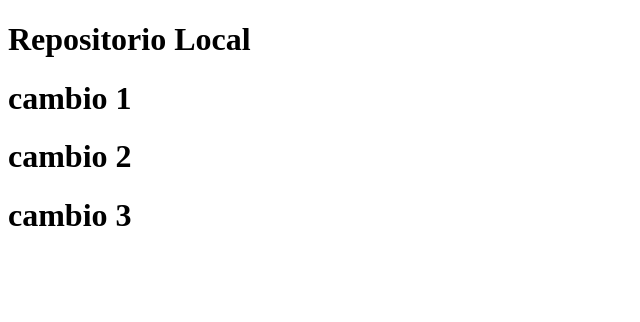
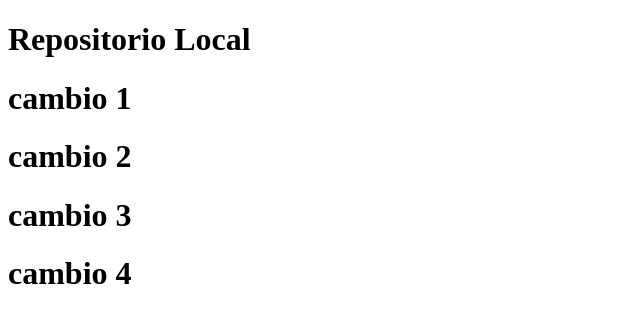
Before and after one commit to AdLau019/principal, a plain HTML site: page index.html in a window 1280 px wide. Shown: the whole page, without its empty margins (0-640 px from the left). Drawn offline with Linux system fonts and the light colour scheme.

Commit message:
Cambio 5

```diff
--- a/index.html
+++ b/index.html
@@ -11,5 +11,6 @@
     <h1>cambio 1</h1>
     <h1>cambio 2</h1>
     <h1>cambio 3</h1>
+    <h1>cambio 4</h1>
 </body>
 </html>
```
